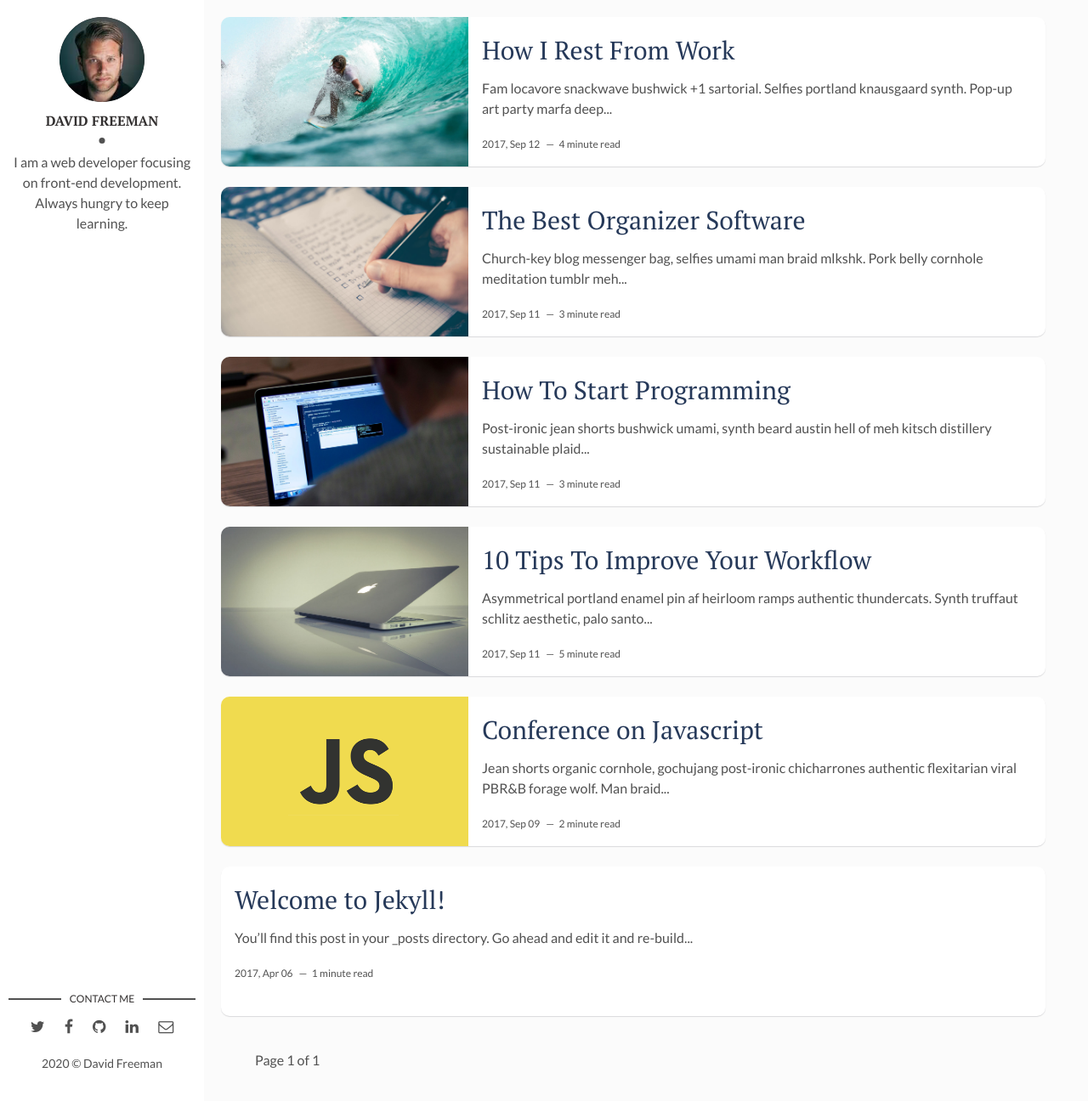
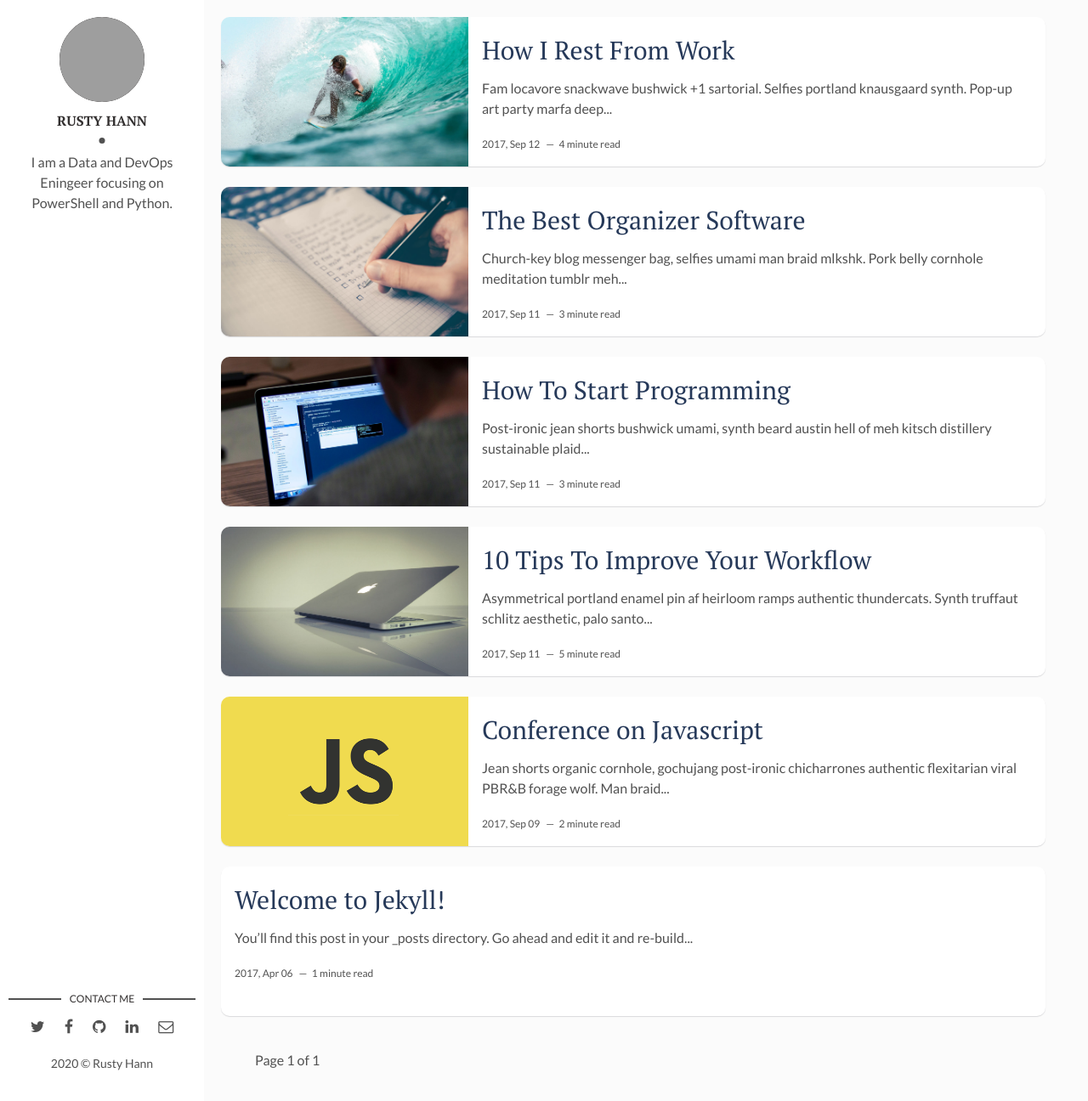
Before and after one commit to rustyhann/PowerShell, a Jekyll site: the page built from docs/index.html, in a window 1280 px wide and 1296 px high. Shown: the whole window at 85% size. Built offline with Jekyll 4.4.1, drawn with Linux system fonts in a browser that asks for light colours; the list of posts is cut into pages by our own code; grey boxes are pictures that could not be loaded.

Commit message:
fixing up _config.yml

```diff
--- a/docs/_config.yml
+++ b/docs/_config.yml
@@ -1,20 +1,18 @@
-title: Hello, world! I'm David Freeman
+title: Rusty Hann PowerShell
 description: > # this means to ignore newlines until "baseurl:"
-  Write an awesome description for your new site here. You can edit this
-  line in _config.yml. It will appear in your document head meta (for
-  Google search results) and in your feed.xml site description.
+  PowerShell Examples by Rusty Hann.
 permalink: ':title/'
-baseurl: "/flexible-jekyll" # the subpath of your site, e.g. /blog
+baseurl: "/PowerShell" # the project name for GitHub Pages project sites
 url: "" # the base hostname & protocol for your site, e.g. http://example.com
-site-twitter: #if your site has a twitter account, enter it here
+site-twitter: # if your site has a twitter account, enter it here
 
 # Author Settings
-author: David Freeman # add your name
-author-img: david-freeman.jpg # add your photo
-about-author: I am a web developer focusing on front-end development. Always hungry to keep learning. # add description
+author: Rusty Hann
+author-img: rusty-hann.jpg
+about-author: I am a Data and DevOps Eningeer focusing on PowerShell and Python.
 social-twitter: # add your Twitter handle
 social-facebook: # add your Facebook handle
-social-github: artemsheludko # add your Github handle
+social-github: rustyhann
 social-linkedin: # add your Linkedin handle
 social-email: # add your Email address
 
```
